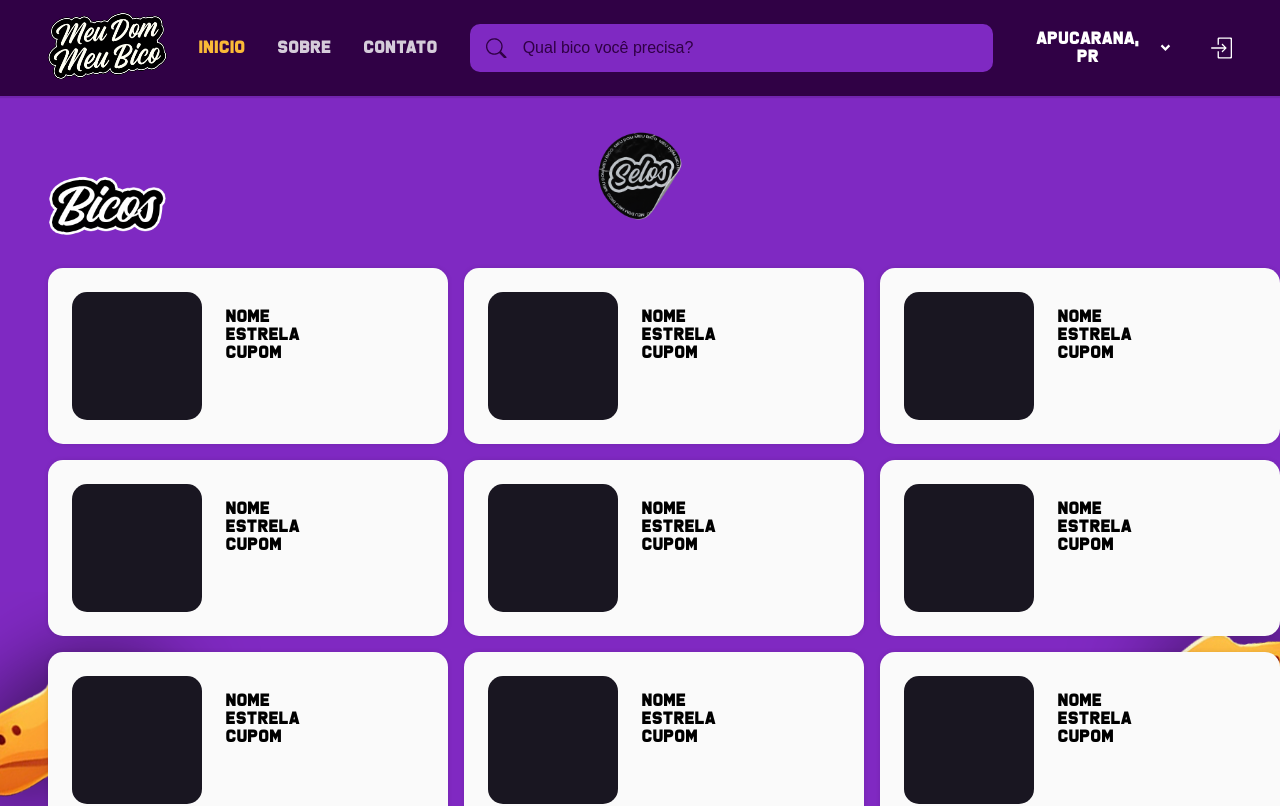
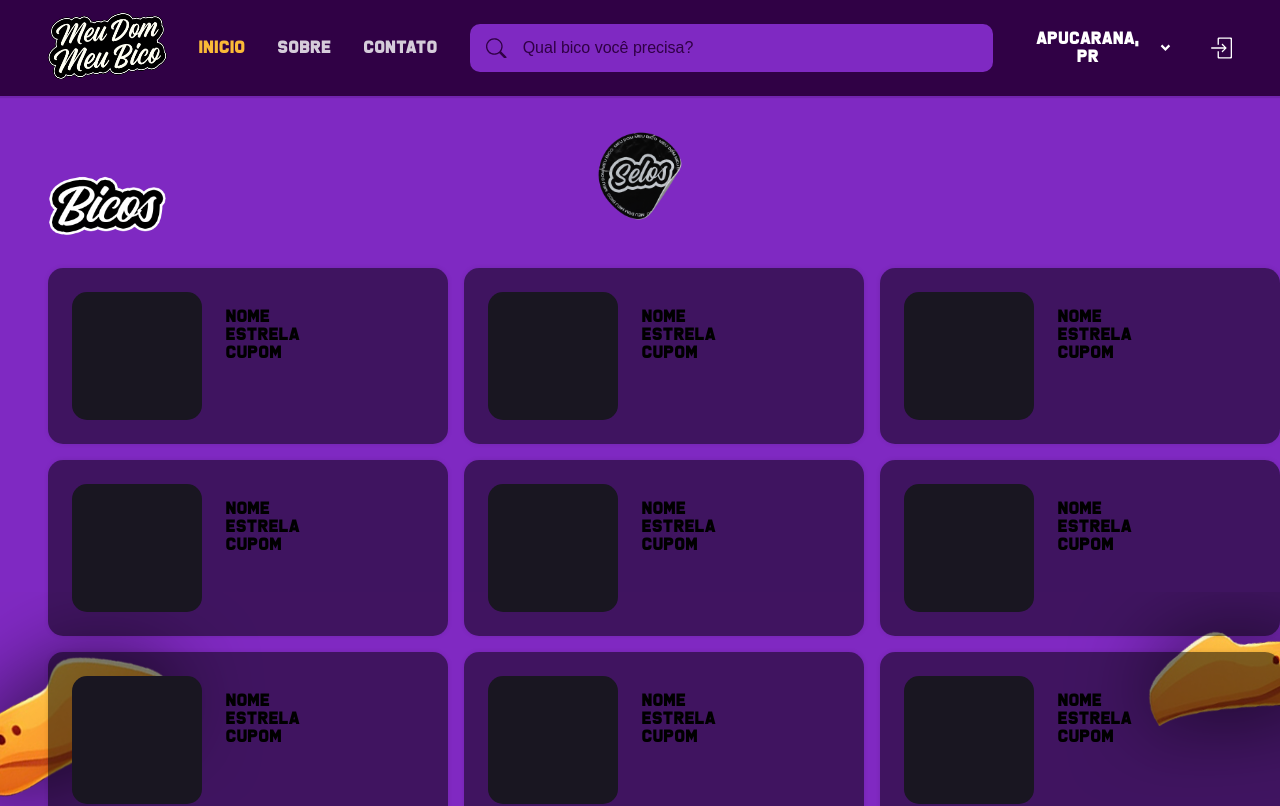
Before and after one commit to 1mayk/mdmb, a React (Vite) app: page / in a window 1280 px wide. Shown: the top 806 px of the page. Built offline with nearby package versions, Linux system fonts and the light colour scheme.

Commit message:
feat: Mudando container

```diff
--- a/src/components/ContainerBico/containerbico.css
+++ b/src/components/ContainerBico/containerbico.css
@@ -1,5 +1,5 @@
 .bico__container {
-  background-color: var(--white-color);
+  background-color: rgba(0, 0, 0, 0.5);
   display: flex;
   width: 25rem;
   height: 11rem;
@@ -9,9 +9,10 @@
 }
 
 .bico__container:hover {
+  background-color: #FFF;
   cursor: pointer;
   transform: scale(1.05);
-  transition: 0.3s ease-in-out;
+  transition: .5s ease-in-out;
   box-shadow: 0 0 10px rgba(0, 0, 0, 0.2);
   z-index: 1;
 }
```
